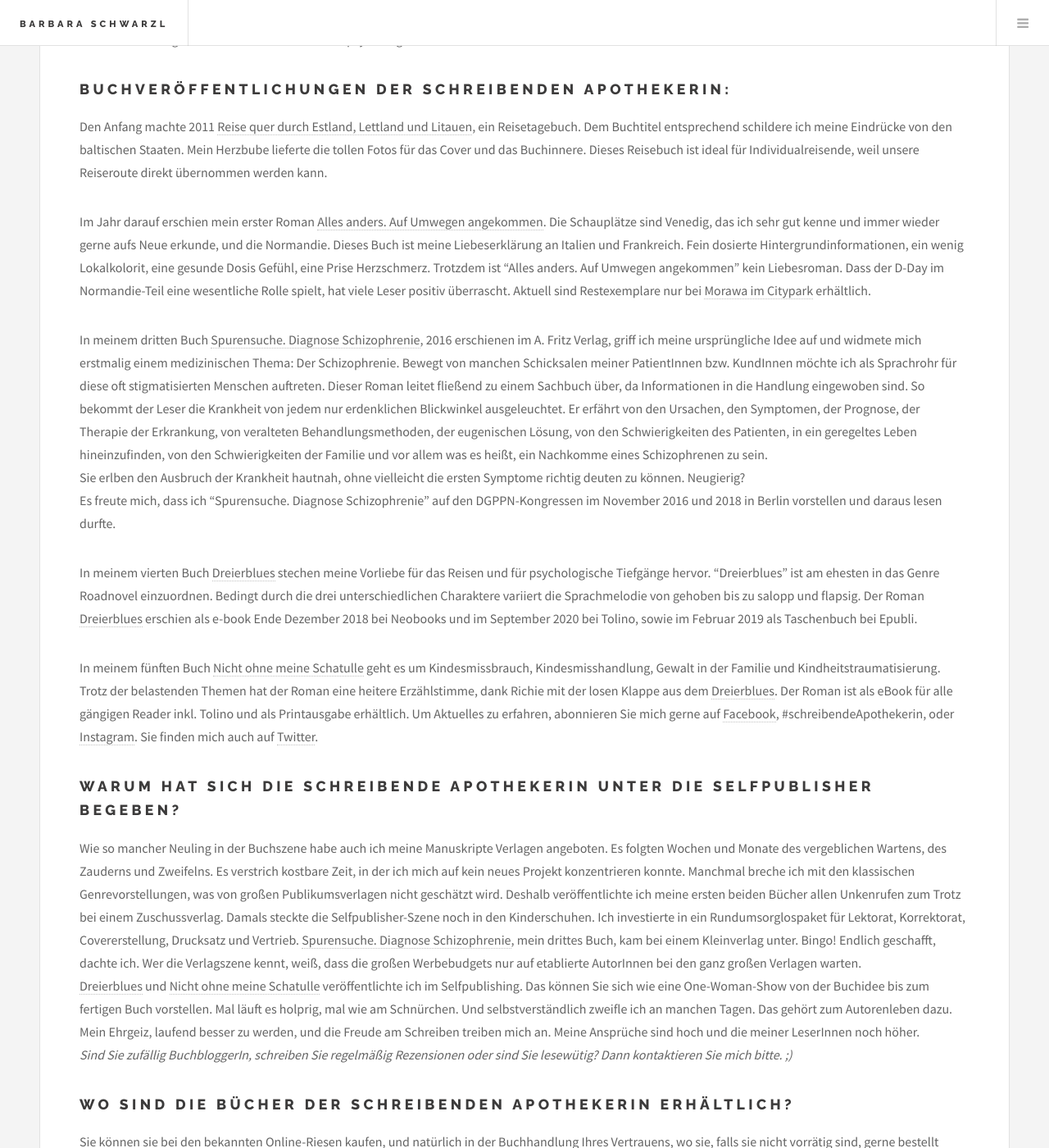
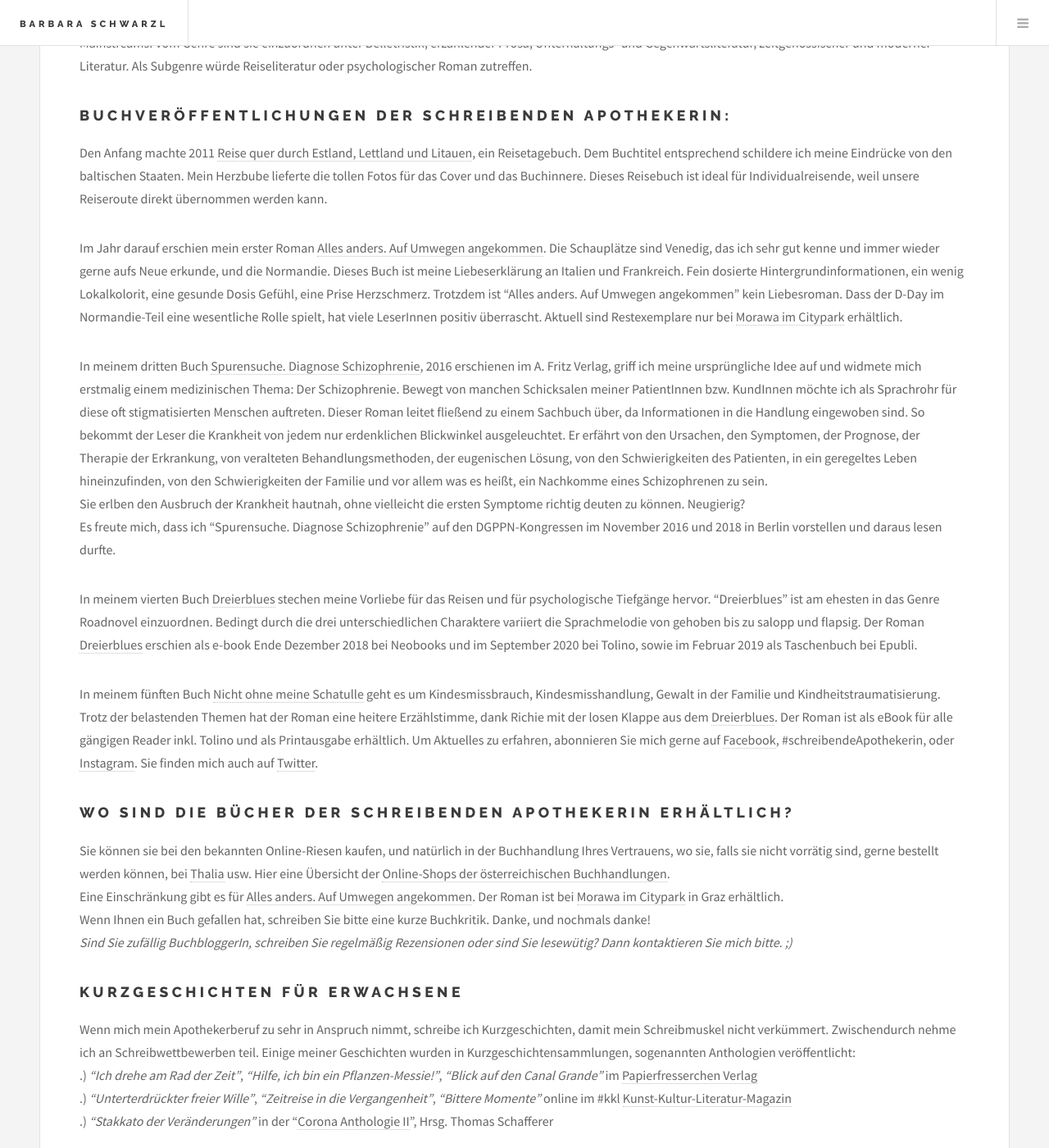
Before and after one commit to bschwarzl/bschwarzl.github.io, a Jekyll site: the page built from about.md, in a window 1280 px wide and 1400 px high, scrolled down 2219 px. Shown: the whole window at 82% size. Built offline with Jekyll 4.4.1, drawn with Linux system fonts in a browser that asks for light colours; some of the changed text lies outside the part shown.

Commit message:
Update for webiste

```diff
--- a/about.md
+++ b/about.md
@@ -9,18 +9,19 @@
 
 Buchstaben formen sich zu Wörtern und Wörter zu Geschichten.<br>
 Seit ich denken kann, sind Bücher mein Leben. Sie öffnen meinen Blick für Neues und Unbekanntes. Sie sind in meinem Kopf und in meinem Herzen.<br>
-Ich lasse Worte sprechen und manchmal auch Blumen. Ich bringe gerne ferne Orte zu Ihnen nach Hause, um Ihre Reiselust zu wecken. Wagen Sie es, mit mir unter den Teppich zu blicken und Unliebsames hervorzuholen? Blicken wir gemeinsam in die dunkelsten Winkel so mancher Seele? <br>
+Ich lasse Worte sprechen und manchmal auch Blumen. Ich bringe Ihnen gerne ferne Orte näher, um Ihre Reiselust zu wecken. Ich animiere Sie, mit mir unter den Teppich oder in die dunkelsten Winkel so mancher Seele zu blicken. <br>
 
 
 ## Dem Rat der Eltern folgen: Von der Bücherliebe zur Autorin
 
-Ich schrieb die längsten Aufsätze, später die längsten Faxe oder Mails. Die Älteren unter Ihnen können sich vielleicht noch an Faxe auf Endlospapier erinnern. Meine Eltern erhielten einmal pro Woche einen Meter davon und warteten sehnsüchtig auf meine Reiseberichte. Damals arbeitete ich bei der Immuno AG (jetzt Baxter) in Heidelberg an meiner Diplomarbeit und erkundete an den Wochenenden die Gegend.<br> Mein Stiefvater meinte, wenn das mit der “Apothekerei” nichts werde, könnte ich jederzeit umsatteln. Seine Worte fielen verspätet auf fruchtbaren Boden. Jetzt mache ich beides.<br>
+Ich schrieb die längsten Aufsätze, später die längsten Faxe oder Mails. Die Älteren unter Ihnen können sich vielleicht noch an Faxe auf Endlospapier erinnern. Meine Eltern erhielten einmal pro Woche einen Meter davon und warteten sehnsüchtig auf meine Reiseberichte. Damals arbeitete ich bei der Immuno AG (jetzt Baxter) in Heidelberg an meiner Diplomarbeit und erkundete an den Wochenenden die Gegend.<br> Mein Stiefvater meinte, wenn das mit der “Apothekerei” nichts werde, könnte ich jederzeit umsatteln. Seine Worte fielen verspätet auf fruchtbaren Boden. Jetzt bin ich Apothekerin und Autorin, also die schreibende Apothekerin.<br>
+
 Wissensdurst, Empathie, Organisationstalent und die Kunst des Zuhörens sind wichtige Zutaten für den Apothekerberuf. Manches davon fließt in meine Bücher ein, ebenso die eine oder andere Begegnung. Mein Apothekerberuf inspiriert mein Schreiben.<br>
 
-Ein Schlüsselerlebnis löste den Schreibimpuls aus:<br>
+**Ein Schlüsselerlebnis löste den Schreibimpuls aus**:<br>
 Irgendwann mit Mitte 30 philosophierte ich mit einer Freundin über den Sinn des Lebens. Wir sprachen darüber, was wir immer tun wollten, aber letztlich nie getan hatten. Kennen Sie das? Sie sind im Beruf gefestigt, Ihr Leben ist auf Schiene, aber irgendetwas fehlt?<br>
 “Wie war das mit dem Schreiben?”, fragte meine Freundin.<br>
-Das war der Auslöser. Die Blockaden lösten sich, die Gedanken kamen in Fluss und ein erstes Thema tat sich auf: Schizophrenie! Ich sah vor lauter Bäumen keinen Wald und erkannte, dass das für den Anfang zu anspruchsvoll war. Vom Schreiben zu träumen ist eine Sache, es zu verwirklichen eine andere.<br>
+Das war der Auslöser. Die Blockaden lösten sich, die Gedanken kamen in Fluss und ein erstes Thema tat sich auf: Schizophrenie! Ich sah vor lauter Bäumen keinen Wald und erkannte, dass das für den Anfang zu anspruchsvoll war. Vom Schreiben zu träumen ist eine Sache. Es zu verwirklichen eine andere.<br>
 *Back to the roots*. Reisebeschreibungen lagen mir. So kam es, dass ein Reisetagebuch mein Erstling wurde.<br>
 
 
@@ -33,14 +34,14 @@
 ## Was für Bücher schreibt die schreibende Apothekerin?
 
 Meist handeln sie vom **Reisen**: An Sehnsuchtsorte oder an tief verborgene Orte der **menschlichen Seele**.
-Meine Reiselust findet sich in meinen Büchern wieder, mal als Reisetagebuch, als Reiseerzählung, als Reiseschilderung, als Reiseroman oder Roadnovel. Mich faszinieren psychologische und medizinische Themen, Nischenthemen bzw. unbequeme Themen, die zum Nachdenken anregen. <br>  Mich reizen die Untiefen der Seele und seelische Abgründe. Je dunkler desto besser. Ich habe ein Faible für Personen mit schwierigen Schicksalen, die mit aller Kraft für ein besseres Leben kämpfen und sich niemals unterkriegen lassen. Deshalb ist mit Ausnahme von [Spurensuche. Diagnose Schizophrenie] [spurensuche. diagnose schizophrenie] die Erzählstimme meiner Geschichten trotz der schwierigen Themen positiv. Es ist mir wichtig, lebensbejahende Bücher ins Leseruniversum zu entsenden. Sie rangieren abseits des Mainstreams. Vom Genre sind sie einzuordnen unter Belletristik, erzählender Prosa, Unterhaltungs- und Gegenwartsliteratur, zeitgenössischer und moderner Literatur. Als Subgenre würde Reiseliteratur oder psychologischer Roman zutreffen.
+Meine Reiselust findet sich in meinen Büchern wieder, mal als Reisetagebuch, als Reiseerzählung, als Reiseschilderung, als Reiseroman oder Roadnovel. Mich faszinieren psychologische und medizinische Themen, Nischenthemen bzw. unbequeme Themen, die zum Nachdenken anregen. <br>  Mich reizen die Untiefen der Seele und seelische Abgründe. Je dunkler desto besser. Ich habe ein Faible für Personen mit schwierigen Schicksalen, die mit aller Kraft für ein besseres Leben kämpfen und sich niemals unterkriegen lassen. Deshalb ist mit Ausnahme von [Spurensuche. Diagnose Schizophrenie] [spurensuche. diagnose schizophrenie] die Erzählstimme meiner Geschichten trotz der schwierigen Themen positiv. Es ist mir wichtig, lebensbejahende Bücher ins Leseuniversum zu entsenden. Sie rangieren abseits des Mainstreams. Vom Genre sind sie einzuordnen unter Belletristik, erzählender Prosa, Unterhaltungs- und Gegenwartsliteratur, zeitgenössischer und moderner Literatur. Als Subgenre würde Reiseliteratur oder psychologischer Roman zutreffen.
 
 
 ## Buchveröffentlichungen der schreibenden Apothekerin:
 
 Den Anfang machte 2011 [Reise quer durch Estland, Lettland und Litauen] [reise quer durch Estland, Lettland und Litauen], ein Reisetagebuch. Dem Buchtitel entsprechend schildere ich meine Eindrücke von den baltischen Staaten. Mein Herzbube lieferte die tollen Fotos für das Cover und das Buchinnere. Dieses Reisebuch ist ideal für Individualreisende, weil unsere Reiseroute direkt übernommen werden kann. <br>
 
-Im Jahr darauf erschien mein erster Roman [Alles anders. Auf Umwegen angekommen] [alles anders. Auf Umwegen angekommen]. Die Schauplätze sind Venedig, das ich sehr gut kenne und immer wieder gerne aufs Neue erkunde, und die Normandie. Dieses Buch ist meine Liebeserklärung an Italien und Frankreich. Fein dosierte Hintergrundinformationen, ein wenig Lokalkolorit, eine gesunde Dosis Gefühl, eine Prise Herzschmerz. Trotzdem ist "Alles anders. Auf Umwegen angekommen" kein Liebesroman. Dass der D-Day im Normandie-Teil eine wesentliche Rolle spielt, hat viele Leser positiv überrascht. Aktuell sind Restexemplare nur bei [Morawa im Citypark] [morawa im citypark] erhältlich.<br>
+Im Jahr darauf erschien mein erster Roman [Alles anders. Auf Umwegen angekommen] [alles anders. Auf Umwegen angekommen]. Die Schauplätze sind Venedig, das ich sehr gut kenne und immer wieder gerne aufs Neue erkunde, und die Normandie. Dieses Buch ist meine Liebeserklärung an Italien und Frankreich. Fein dosierte Hintergrundinformationen, ein wenig Lokalkolorit, eine gesunde Dosis Gefühl, eine Prise Herzschmerz. Trotzdem ist "Alles anders. Auf Umwegen angekommen" kein Liebesroman. Dass der D-Day im Normandie-Teil eine wesentliche Rolle spielt, hat viele LeserInnen positiv überrascht. Aktuell sind Restexemplare nur bei [Morawa im Citypark] [morawa im citypark] erhältlich.<br>
 
 In meinem dritten Buch [Spurensuche. Diagnose Schizophrenie] [spurensuche. Diagnose Schizophrenie], 2016 erschienen im A. Fritz Verlag, griff ich meine ursprüngliche Idee auf und widmete mich erstmalig einem medizinischen Thema: Der Schizophrenie. Bewegt von manchen Schicksalen meiner PatientInnen bzw. KundInnen möchte ich als Sprachrohr für diese oft stigmatisierten Menschen auftreten. Dieser Roman leitet fließend zu einem Sachbuch über, da Informationen in die Handlung eingewoben sind. So bekommt der Leser die Krankheit von jedem nur erdenklichen Blickwinkel ausgeleuchtet. Er erfährt von den Ursachen, den Symptomen, der Prognose, der Therapie der Erkrankung, von veralteten Behandlungsmethoden, der eugenischen Lösung, von den Schwierigkeiten des Patienten, in ein geregeltes Leben hineinzufinden, von den Schwierigkeiten der Familie und vor allem was es heißt, ein Nachkomme eines Schizophrenen zu sein. <br> Sie erlben den Ausbruch der Krankheit hautnah, ohne vielleicht die ersten Symptome richtig deuten zu können. Neugierig? <br>
 Es freute mich, dass ich "Spurensuche. Diagnose Schizophrenie" auf den DGPPN-Kongressen im November 2016 und 2018 in Berlin vorstellen und daraus lesen durfte. <br>
@@ -52,16 +53,18 @@
 
 
 
-## Warum hat sich die schreibende Apothekerin unter die Selfpublisher begeben?
+## Wo sind die Bücher der schreibenden Apothekerin erhältlich?
 
-Wie so mancher Neuling in der Buchszene habe auch ich meine Manuskripte Verlagen angeboten. Es folgten Wochen und Monate des vergeblichen Wartens, des Zauderns und Zweifelns. Es verstrich kostbare Zeit, in der ich mich auf kein neues Projekt konzentrieren konnte. Manchmal breche ich mit den klassischen Genrevorstellungen, was von großen Publikumsverlagen nicht geschätzt wird. Deshalb veröffentlichte ich meine ersten beiden Bücher allen Unkenrufen zum Trotz bei einem Zuschussverlag. Damals steckte die Selfpublisher-Szene noch in den Kinderschuhen. Ich investierte in ein Rundumsorglospaket für Lektorat, Korrektorat, Covererstellung, Drucksatz und Vertrieb. [Spurensuche. Diagnose Schizophrenie] [spurensuche. diagnose schizophrenie], mein drittes Buch, kam bei einem Kleinverlag unter. Bingo! Endlich geschafft, dachte ich. Wer die Verlagszene kennt, weiß, dass die großen Werbebudgets nur auf etablierte AutorInnen bei den ganz großen Verlagen warten. <br>
-[Dreierblues] [dreierblues] und [Nicht ohne meine Schatulle] [nicht ohne meine Schatulle] veröffentlichte ich im Selfpublishing. Das können Sie sich wie eine One-Woman-Show von der Buchidee bis zum fertigen Buch vorstellen. Mal läuft es holprig, mal wie am Schnürchen. Und selbstverständlich zweifle ich an manchen Tagen. Das gehört zum Autorenleben dazu. Mein Ehrgeiz, laufend besser zu werden, und die Freude am Schreiben treiben mich an. Meine Ansprüche sind hoch und die meiner LeserInnen noch höher. <br> *Sind Sie zufällig BuchbloggerIn, schreiben Sie regelmäßig Rezensionen oder sind Sie lesewütig? Dann kontaktieren Sie mich bitte. ;)*
+Sie können sie bei den bekannten Online-Riesen kaufen, und natürlich in der Buchhandlung Ihres Vertrauens, wo sie, falls sie nicht vorrätig sind, gerne bestellt werden können, bei [Thalia] [thalia] usw. Hier eine Übersicht der [Online-Shops der österreichischen Buchhandlungen] [online-Shops der österreichischen Buchhandlungen]. <br> Eine Einschränkung gibt es für [Alles anders. Auf Umwegen angekommen] [alles anders. Auf Umwegen angekommen]. Der Roman ist bei [Morawa im Citypark] [morawa im citypark] in Graz erhältlich. <br> Wenn Ihnen ein Buch gefallen hat, schreiben Sie bitte eine kurze Buchkritik. Danke, und nochmals danke! <br>
+*Sind Sie zufällig BuchbloggerIn, schreiben Sie regelmäßig Rezensionen oder sind Sie lesewütig? Dann kontaktieren Sie mich bitte. ;)*
 
 
 
-## Wo sind die Bücher der schreibenden Apothekerin erhältlich?
+## Kurzgeschichten für Erwachsene
 
-Sie können sie bei den bekannten Online-Riesen kaufen, und natürlich in der Buchhandlung Ihres Vertrauens, wo sie, falls sie nicht vorrätig sind, gerne bestellt werden können, bei [Thalia] [thalia] usw. Hier eine Übersicht der [Online-Shops der österreichischen Buchhandlungen] [online-Shops der österreichischen Buchhandlungen]. <br> Eine Einschränkung gibt es für [Alles anders. Auf Umwegen angekommen] [alles anders. Auf Umwegen angekommen]. Der Roman ist bei [Morawa im Citypark] [morawa im citypark] in Graz erhältlich. <br> Wenn Ihnen ein Buch gefallen hat, schreiben Sie bitte eine kurze Buchkritik. Danke, und nochmals danke!
+Wenn mich mein Apothekerberuf zu sehr in Anspruch nimmt, schreibe ich Kurzgeschichten, damit mein Schreibmuskel nicht verkümmert. Zwischendurch nehme ich an Schreibwettbewerben teil. Einige meiner Geschichten wurden in Kurzgeschichtensammlungen, sogenannten Anthologien veröffentlicht: <br>
+.) *"Ich drehe am Rad der Zeit"*, *"Hilfe, ich bin ein Pflanzen-Messie!"*, *"Blick auf den Canal Grande"* im [Papierfresserchen Verlag] [papierfresserchen verlag] <br> .) *"Unterterdrückter freier Wille"*, *"Zeitreise in die Vergangenheit"*, *"Bittere Momente"* online im #kkl [Kunst-Kultur-Literatur-Magazin] [kunst-kultur-literatur-magazin] <br>
+.) *"Stakkato der Veränderungen"* in der "[Corona Anthologie II] [corona anthologie II]", Hrsg. Thomas Schafferer
 
 Ich wünsche Ihnen gute Unterhaltung und angenehme Stunden mit meinen Büchern, sowie viele unvergessliche Reisen an Ihre Traumziele. <br>
 Alles Liebe, Ihre Barbara Schwarzl, die schreibende und reiselustige Apothekerin
@@ -80,3 +83,6 @@
 [online-Shops der österreichischen Buchhandlungen]: http://www.buecher.at/buylocal/
 [morawa im citypark]: https://www.morawa.at/about/stores/storeDetail/CP/Morawa-Citypark-Graz
 [thalia]: https://www.thalia.at/suche?sq=barbara+schwarzl
+[papierfresserchen verlag]: https://www.papierfresserchen.de/epages/64282966.sf/de_DE/?ObjectPath=/Shops/64282966/Categories/Anthologie
+[kunst-kultur-literatur-magazin]: https://kunstkulturliteratur.com/
+[corona anthologie II]: https://www.cobi.at/showevent/coronaanthologie-ii-mit-352-seiten-78
```
